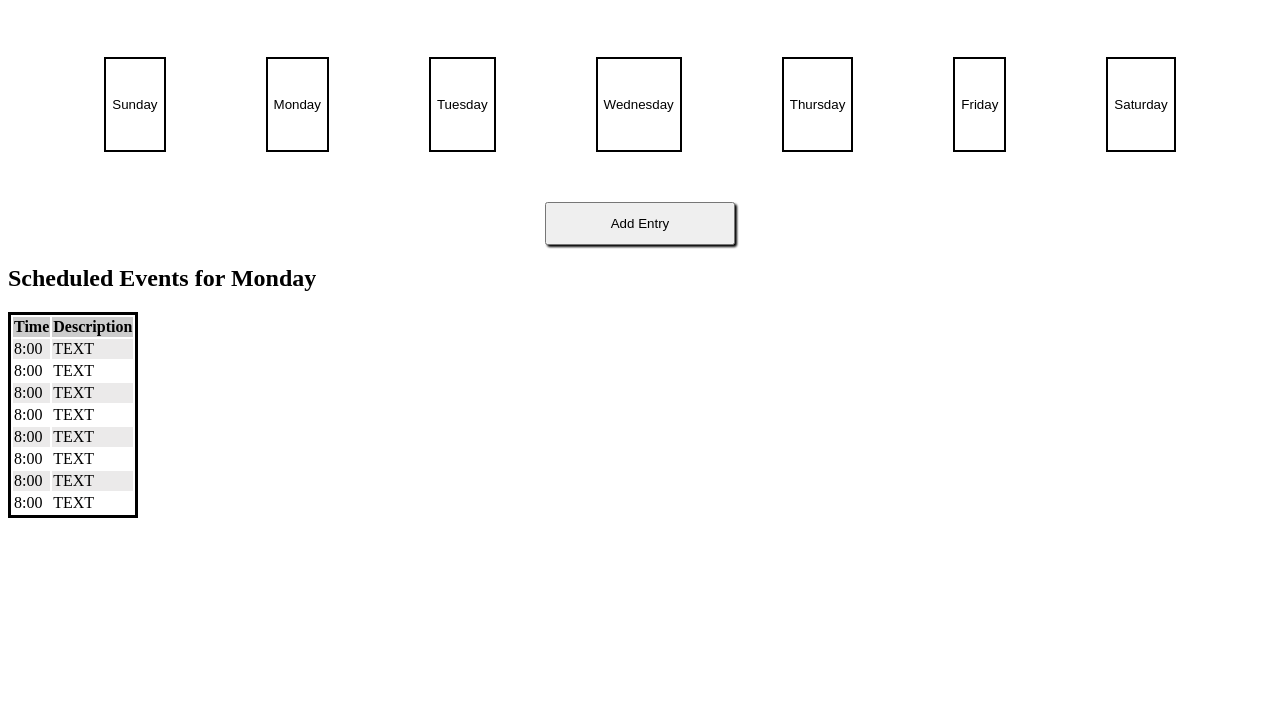
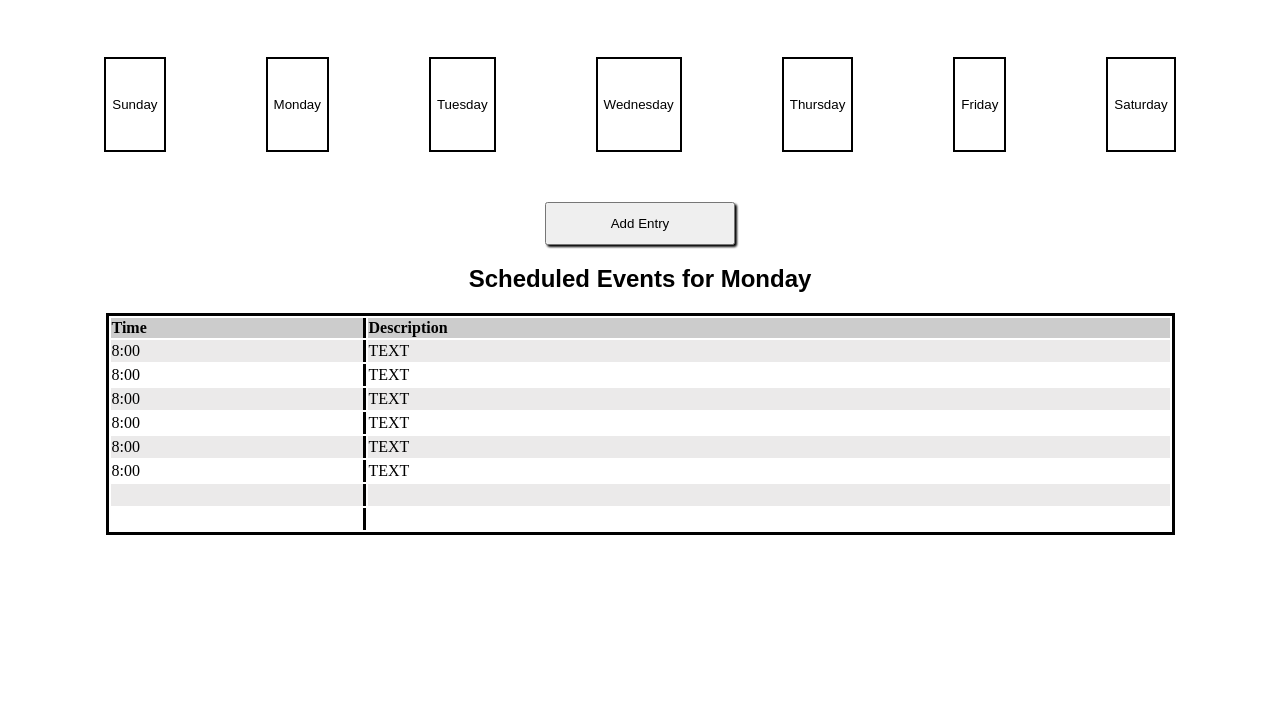
Before and after one commit to arieldonner/week-planner, a website: page index.html in a window 1280 px wide. Shown: the part 73-800 px from the top of the page. Drawn offline with Linux system fonts and the light colour scheme.

Commit message:
Styled table

```diff
--- a/index.html
+++ b/index.html
@@ -25,7 +25,7 @@
   </div>
   <div class="schedule">
     <div>
-      <h2>Scheduled Events for <span>Monday</span></h2>
+      <h2 class="schedule-h2">Scheduled Events for <span>Monday</span></h2>
     </div>
     <div class="schedule-table">
       <table>
@@ -61,12 +61,12 @@
             <td>TEXT</td>
           </tr>
           <tr>
-            <td>8:00</td>
-            <td>TEXT</td>
+            <td></td>
+            <td></td>
           </tr>
           <tr>
-            <td>8:00</td>
-            <td>TEXT</td>
+            <td></td>
+            <td></td>
           </tr>
         </tbody>
       </table>
--- a/styles.css
+++ b/styles.css
@@ -1,5 +1,9 @@
 header {
   text-align: center;
+}
+
+h1 {
+  font-family: sans-serif;
 }
 
 .button-flex {
@@ -96,6 +100,18 @@ textarea {
   border: 3px solid black;
 }
 
+.schedule-h2 {
+  text-align: center;
+  font-family: sans-serif;
+}
+
+.schedule-table {
+  width: 100%;
+  display: flex;
+  justify-content: center;
+  text-align: left;
+}
+
 th {
   background-color: #ccc;
 }
@@ -107,3 +123,20 @@ tr:nth-child(odd) {
 table {
   border: 3px solid black;
 }
+
+td {
+  height: 20px;
+}
+
+th:first-child {
+  border-right: 3px solid black;
+}
+
+td:first-child {
+  border-right: 3px solid black;
+  width: 250px;
+}
+
+td:nth-child(2) {
+  width: 800px;
+}
```
